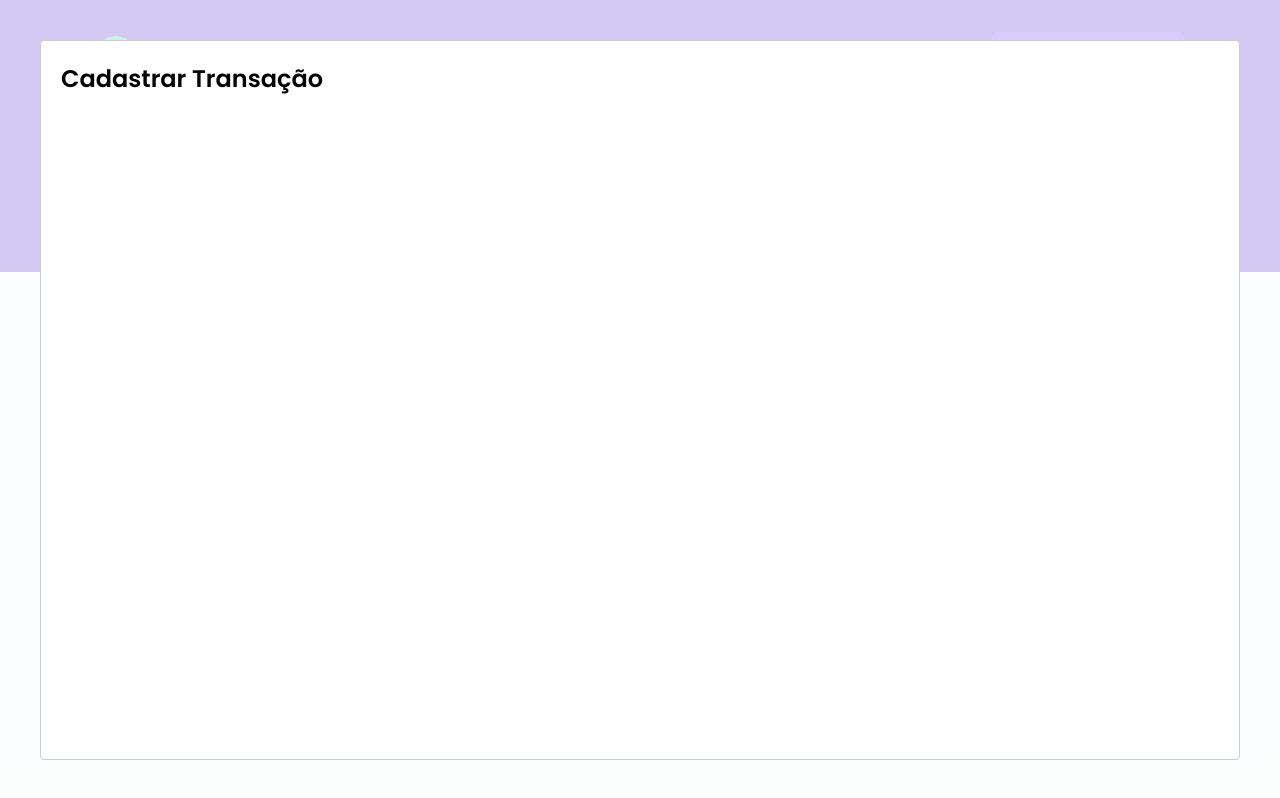
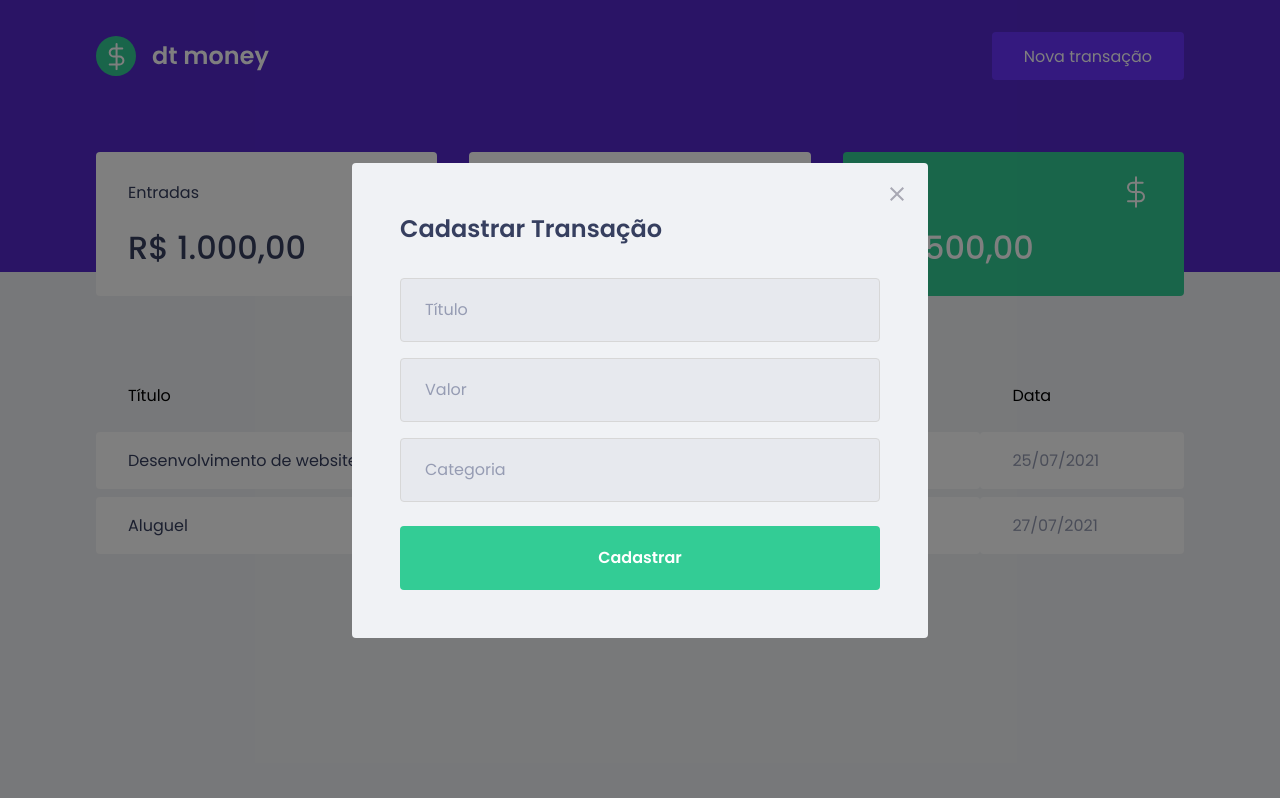
Before and after one commit to jeremiasmarinho/dtmoney, a React (Create React App) app: page / in a window 1280 px wide. Both pictures are taken after a click on the button "Nova transação". Built offline with nearby package versions, Linux system fonts and the light colour scheme; no server answers; what miragejs would draw is missing.

Commit message:
Estilização do Modal

```diff
--- a/src/components/NewTransactionModal/index.tsx
+++ b/src/components/NewTransactionModal/index.tsx
@@ -1,4 +1,6 @@
-import Modal from "react-modal";
+import ReactModal from "react-modal";
+import closeImg from "../../assets/close.svg";
+import { Container } from "./styles";
 
 interface NewTransactionModalProps {
   isOpen: boolean;
@@ -7,11 +9,38 @@ interface NewTransactionModalProps {
 
 export function NewTransactionModal({ isOpen, onRequestClose }: NewTransactionModalProps) {
   return (
-    <Modal
+    <ReactModal
       isOpen={isOpen}
       onRequestClose={onRequestClose}
+      overlayClassName="react-modal-overlay"
+      className="react-modal-content"
     >
+      <button
+        type="button"
+        onClick={onRequestClose}
+        className="react-modal-close"
+        >
+          <img src={closeImg} alt="Fechar modal" />
+      </button>
+
+      <Container>
       <h2>Cadastrar Transação</h2>
-    </Modal>
+
+      <input
+        placeholder="Título"
+      />
+      <input
+        type="number"
+        placeholder="Valor"
+      />
+      <input
+        placeholder="Categoria"
+      />
+      <button type="submit">
+        Cadastrar
+      </button>
+
+      </Container>
+    </ReactModal>
   );
 }
--- a/src/components/NewTransactionModal/styles.ts
+++ b/src/components/NewTransactionModal/styles.ts
@@ -1,3 +1,49 @@
 import styled from 'styled-components';
 
-export const Container = styled.div``;
+export const Container = styled.form`
+  h2 {
+    color: var(--text-title);
+    font-size: 1.5rem;
+    margin-bottom: 2rem;
+  }
+
+  input {
+    width: 100%;
+    padding: 0 1.5rem;
+    height: 4rem;
+    border-radius: 0.25rem;
+
+    border: 1px solid #d7d7d7;
+    background: #e7e9ee;
+
+    font-weight: 400;
+    font-size: 1rem;
+
+    &::placeholder {
+      color: var(--text-body);
+    }
+
+    & + input {
+      margin-top: 1rem;
+    }
+  }
+
+  button[type="submit"] {
+    width: 100%;
+    padding: 0 1.5rem;
+    height: 4rem;
+    background: var(--green);
+    color: #fff;
+    border-radius: 0.25rem;
+    border: 0;
+    font-size: 1rem;
+    margin-top: 1.5rem;
+    font-weight: 600;
+
+    transition: filter 0.2s;
+
+    &:hover {
+      filter: brightness(0.9);
+    }
+  }
+`;
--- a/src/styles/global.ts
+++ b/src/styles/global.ts
@@ -52,4 +52,39 @@ export const GlobalStyle = createGlobalStyle`
     opacity: 0.6;
     cursor: not-allowed;
   }
+
+  .react-modal-overlay {
+    background: rgba(0,0,0,0.5);
+
+    position: fixed;
+    top: 0;
+    bottom: 0;
+    right: 0;
+    left: 0;
+
+    display: flex;
+    align-items: center;
+    justify-content: center;
+  }
+  .react-modal-content {
+    width: 100%;
+    max-width: 576px;
+    background: var(--background);
+    padding: 3rem;
+    position: relative;
+    border-radius: 0.25rem;
+  }
+  .react-modal-close {
+    position: absolute;
+    right: 1.5rem;
+    top: 1.5rem;
+    border: 0;
+    background: transparent;
+
+    transition: filter 0.2s;
+
+    &:hover {
+      filter: brightness(0.8);
+    }
+  }
 `
```
